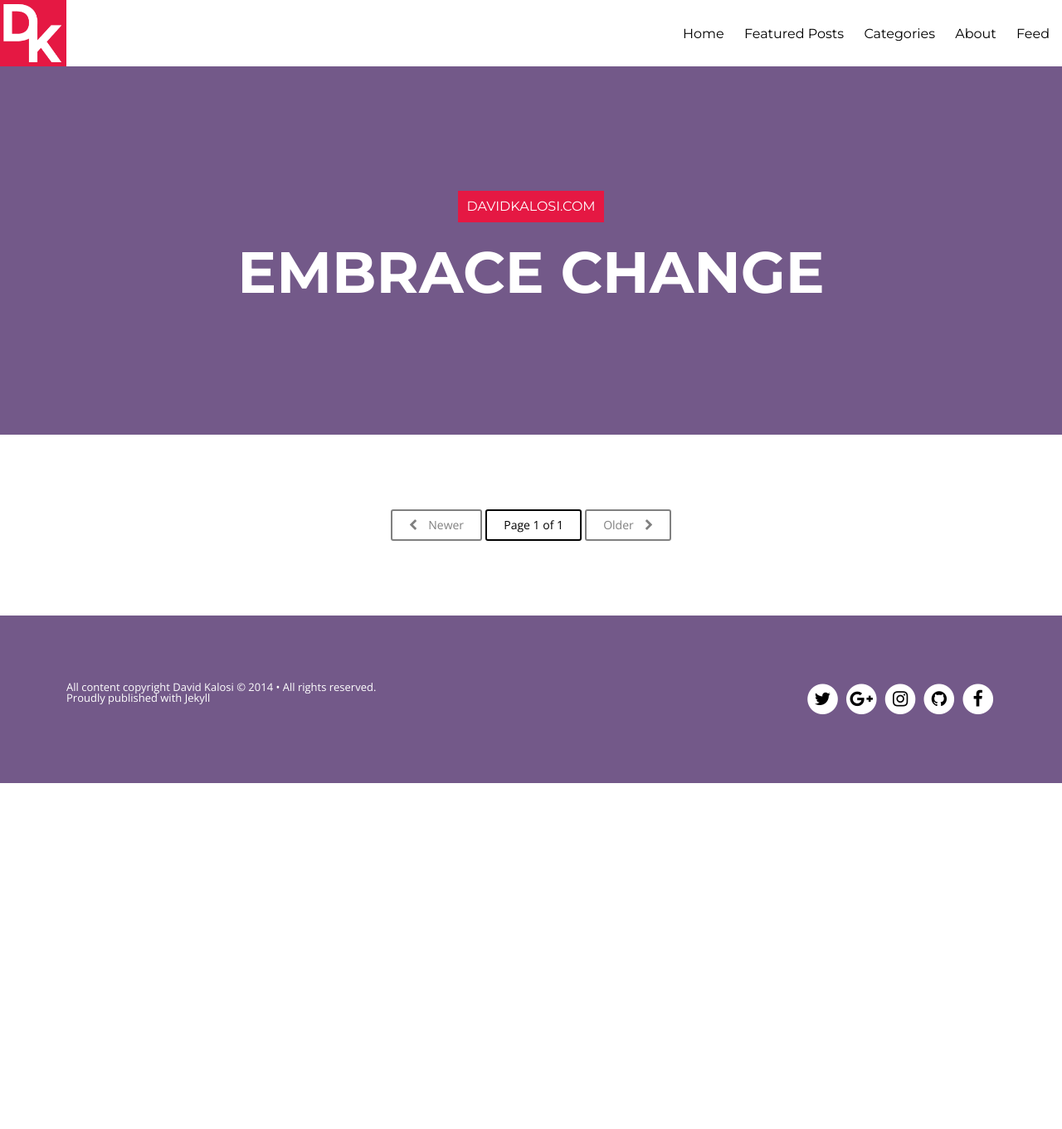
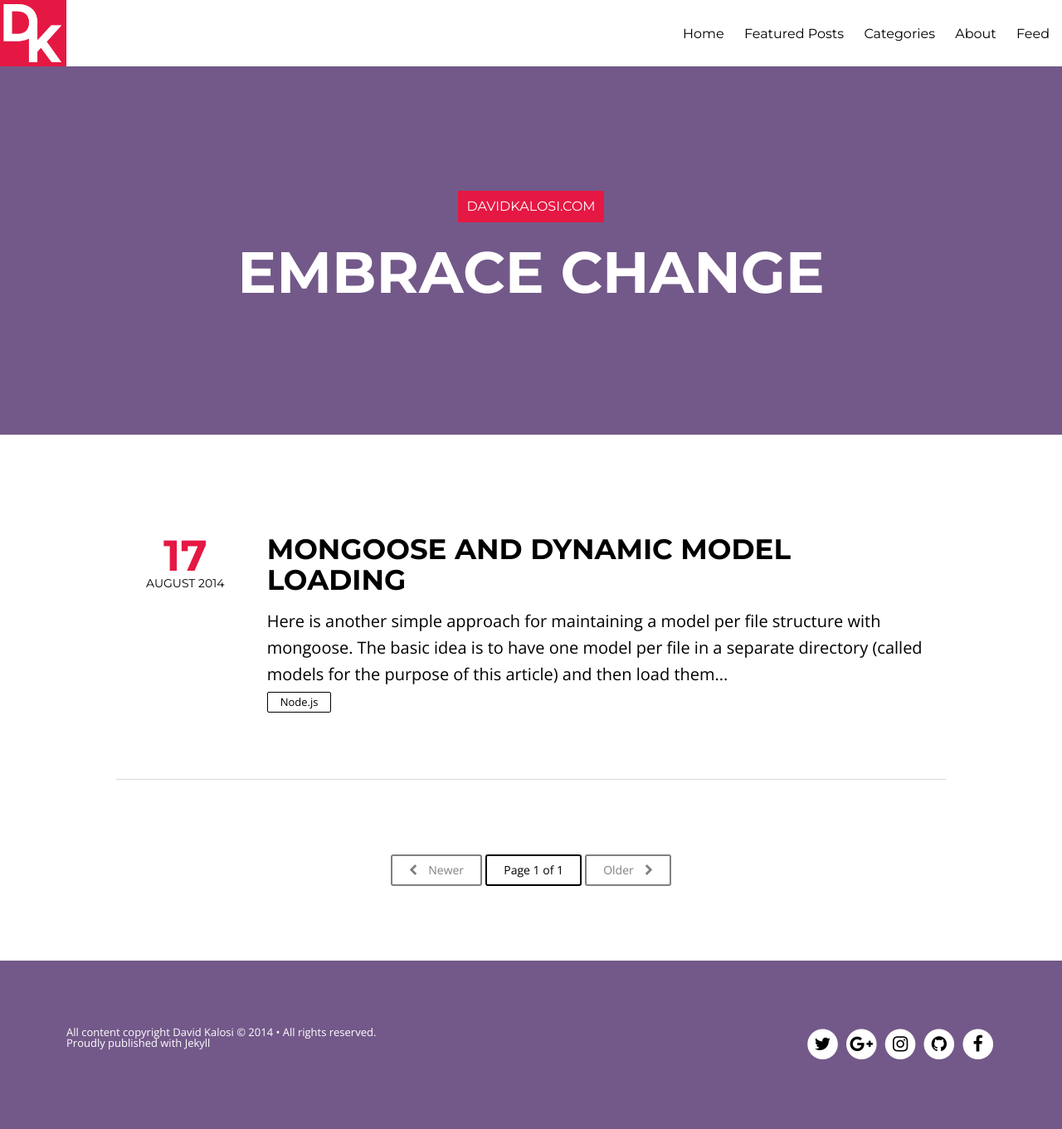
Before and after one commit to davidkalosi/davidkalosi.github.io, a Jekyll site: the page built from index.html, in a window 1280 px wide. Shown: the whole page at 83% size. Built offline with Jekyll 4.4.1, drawn with Linux system fonts in a browser that asks for light colours; nearby versions of some CDN libraries; the list of posts is cut into pages by our own code; before the commit the page ends 944 px from its top, so only the background shows below that.

Commit message:
Updated 2014-08-17-mongoose-and-dynamic-model-loading.md

```diff
--- a/_posts/2014-08-17-mongoose-and-dynamic-model-loading.md
+++ b/_posts/2014-08-17-mongoose-and-dynamic-model-loading.md
@@ -1,13 +1,15 @@
 ---
 layout: post
-published: false
+published: true
 title: Mongoose and dynamic model loading
 mathjax: false
 featured: false
 comments: true
 modified: "2014-08-17"
+categories:
+  - Node.JS
+tags: "node,javascript,mongoose"
 ---
-
 
 Here is another simple approach for maintaining a model per file structure with mongoose.
 
```
